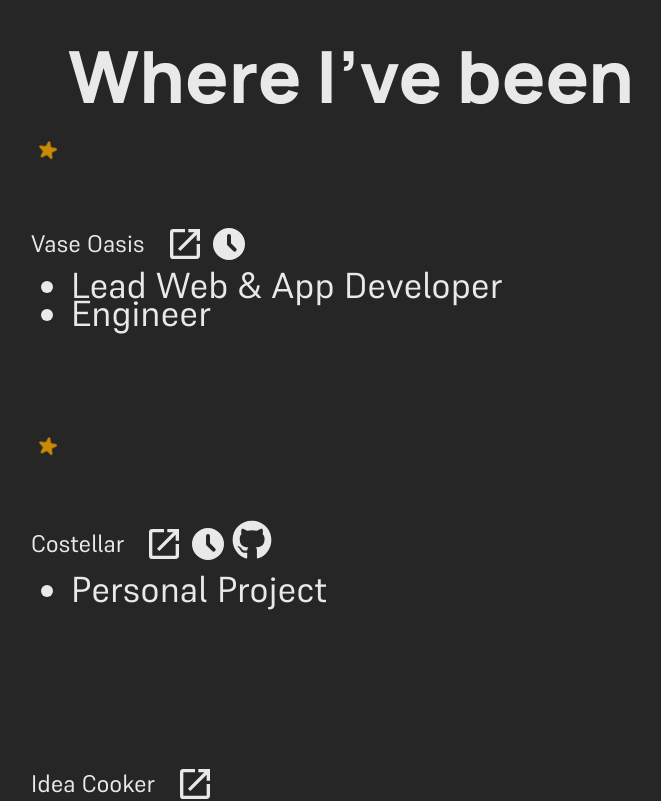
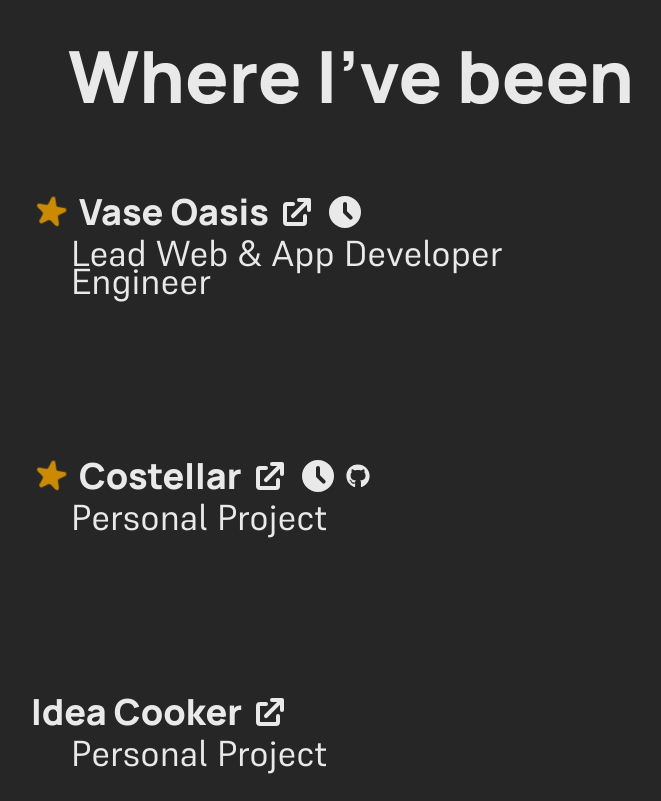
Before and after one commit to thetimblank/thetimblank.com, a Next.js app: page / in a window 1280 px wide. Shown: the part 960-1761 px from the top of the page, without its empty margins (289-950 px from the left). Built offline with nearby package versions, Linux system fonts and the light colour scheme.

Commit message:
small update

```diff
--- a/src/app/Section.tsx
+++ b/src/app/Section.tsx
@@ -2,8 +2,8 @@
 import { m } from 'framer-motion';
 import Link from 'next/link';
 import Tooltip from '@/components/Tooltip';
-import { HiClock, HiStar } from 'react-icons/hi';
-import { FaGit, FaGithub } from 'react-icons/fa';
+import { HiClock, HiExternalLink, HiStar } from 'react-icons/hi';
+import { FaExternalLinkAlt, FaExternalLinkSquareAlt, FaGithub } from 'react-icons/fa';
 import { MdOpenInNew } from 'react-icons/md';
 
 type Dates = {
@@ -82,23 +82,23 @@
 			<div className='w-[95%] sm:w-3/4 xl:w-1/2'>
 				{data.map((item, i) => {
 					return (
-						<div className='flex flex-col w-full mb-40 gap-2 relative' key={i}>
-							{item.featured && (
-								<m.div
-									initial={{ opacity: 0, x: 150, rotate: 120 }}
-									whileInView={{ opacity: 1, x: 0, rotate: 10 }}
-									transition={{ duration: 2, type: 'spring' }}>
-									<HiStar className='fill-yellow-600' />
-								</m.div>
-							)}
-							<div className='flex gap-1 items-center'>
+						<div className='flex flex-col mb-40 gap-2 relative' key={i}>
+							<div className='flex gap-2 items-center'>
+								{item.featured && (
+									<m.div
+										initial={{ opacity: 0, x: -50, rotate: -60 }}
+										whileInView={{ opacity: 1, x: 0, rotate: 10 }}
+										transition={{ duration: 1.5, type: 'spring', bounce: 0 }}>
+										<HiStar className='fill-yellow-600 size-10' />
+									</m.div>
+								)}
 								{item.link ? (
 									<Link
 										href={item.link}
 										target='_blank'
-										className='flex items-center gap-5 hover:text-blue-500'>
-										<h3 className='leading-10 text-2xl'>{item.name}</h3>
-										<MdOpenInNew className='size-10' />
+										className='flex items-center gap-2 hover:text-link hover:fill-link transition-all'>
+										<h3 className='text-4xl font-black font-title flex'>{item.name}</h3>
+										<HiExternalLink className='size-10' />
 									</Link>
 								) : (
 									<h3 className='leading-10 text-2xl'>{item.name}</h3>
@@ -106,20 +106,20 @@
 								{item.dates && (item.dates.start || item.dates.end) && (
 									<Tooltip content={<ParsedDates start={item.dates.start} end={item.dates.end} />}>
 										<div className={`${item.link ? 'hover:text-blue-500' : ''}`}>
-											<HiClock className='size-10' />
+											<HiClock className='hover:fill-link transition-all size-10 cursor-pointer' />
 										</div>
 									</Tooltip>
 								)}
 								{item.github && (
-									<Tooltip content='Github Repository'>
-										<Link href={item.github} target='_blank'>
-											<FaGithub className='hover:fill-link transition-all size-10' />
+									<Tooltip content='Github Repository' className='flex'>
+										<Link href={item.github} target='_blank' className='inline-flex'>
+											<FaGithub className='hover:fill-link transition-all size-[35]' />
 										</Link>
 									</Tooltip>
 								)}
 							</div>
 							{item.roles && item.roles.length > 0 && (
-								<ul className='list-disc pl-10 leading-7'>
+								<ul className='pl-10 leading-7'>
 									{item.roles.map((role, index) => (
 										<li key={index}>{role}</li>
 									))}
--- a/src/app/page.tsx
+++ b/src/app/page.tsx
@@ -167,9 +167,7 @@
 
 				<Section title="Where I've been" data={projects} />
 				<div className='flex w-full items-center flex-col'>
-					<Link
-						href='/clicker'
-						className='label hover:underline hover:text-[var(--link)] transition-colors'>
+					<Link href='/clicker' className='label hover:underline hover:text-link transition-colors'>
 						And maybe a super secret clicker...
 					</Link>
 				</div>
--- a/src/components/Tooltip.tsx
+++ b/src/components/Tooltip.tsx
@@ -6,12 +6,12 @@
 	content: React.ReactNode;
 }
 
-const Tooltip: React.FC<P> = ({ children, content }) => {
+const Tooltip: React.FC<P> = ({ children, content, ...props }) => {
 	const [open, setOpen] = useState(false);
 	const uuid = Math.random();
 
 	return (
-		<div onMouseEnter={() => setOpen(true)} onMouseLeave={() => setOpen(false)}>
+		<div onMouseEnter={() => setOpen(true)} onMouseLeave={() => setOpen(false)} {...props}>
 			<AnimatePresence>
 				{open && (
 					<m.div
```
